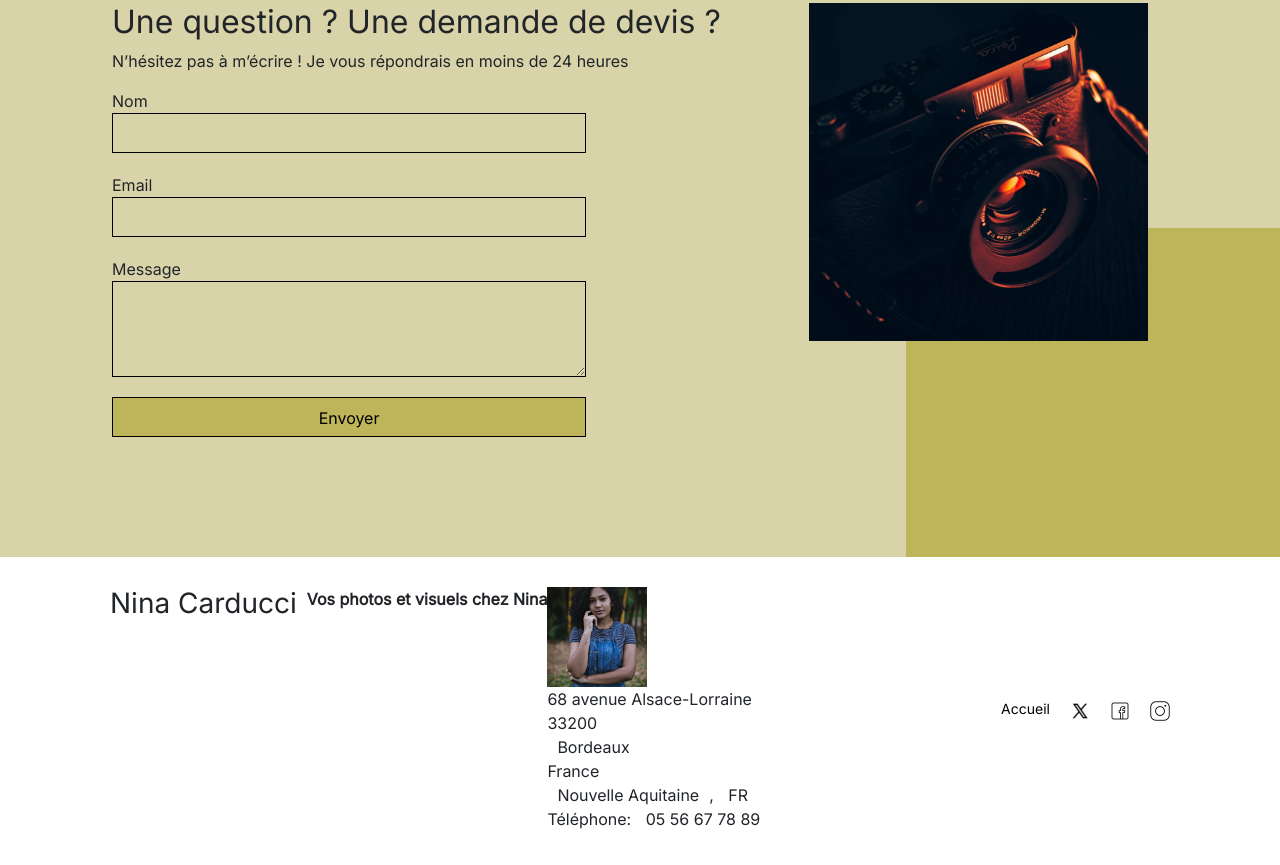
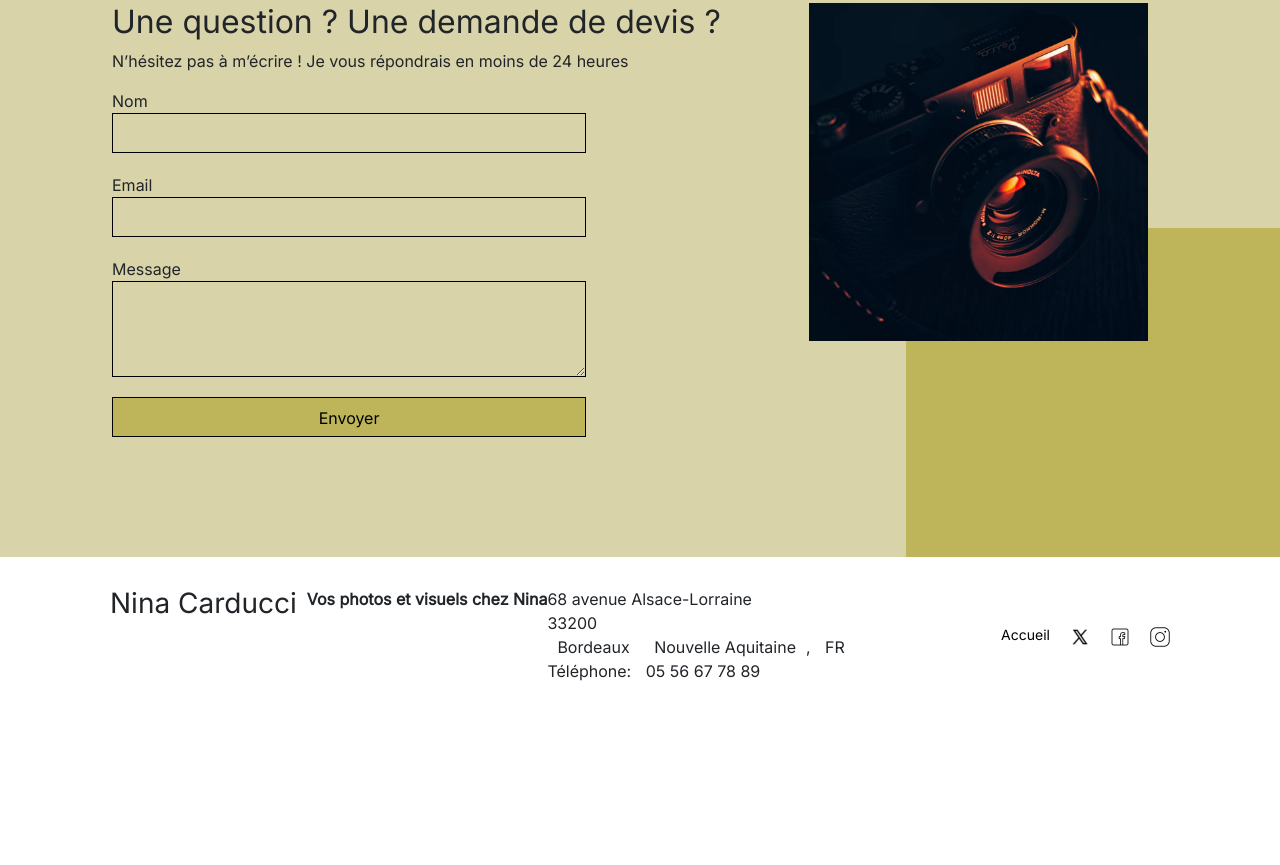
Before and after one commit to a-n-s-k/NinaCarducci, a plain HTML site: page index.html in a window 1280 px wide. Shown: the part 4068-4933 px from the top of the page. After the commit the page ends 4797 px from the top, so only its background shows below. Drawn offline with nearby package versions, Linux system fonts and the light colour scheme.

```diff
--- a/index.html
+++ b/index.html
@@ -260,11 +260,10 @@
 			<h3><span itemprop="name">Nina Carducci</span></h3>
 			<strong itemprop="description">Vos photos et visuels chez Nina</strong>
 			<address itemprop="address" itemscope itemtype="https://schema.org/PostalAddress">
-				<div itemprop="image"><img class="microd" src="assets/images/nina.webp" alt="Nina"></div>
+				<!-- <div itemprop="image"><img class="microd" src="assets/images/nina.webp" alt="Nina"></div> -->
 				<div itemprop="streetAddress"> 68 avenue Alsace-Lorraine</div>
 				<div itemprop="postalCode">33200</div>
 				<span itemprop="addressLocality">Bordeaux</span>
-				<div itemprop="addressCountry">France</div>
 				<span itemprop="addressRegion">Nouvelle Aquitaine</span>,
 				<span itemprop="addressCountry">FR</span>
 				<div>Téléphone: <span itemprop="telephone" content="+330556677889">05 56 67 78 89</span></div>
```
